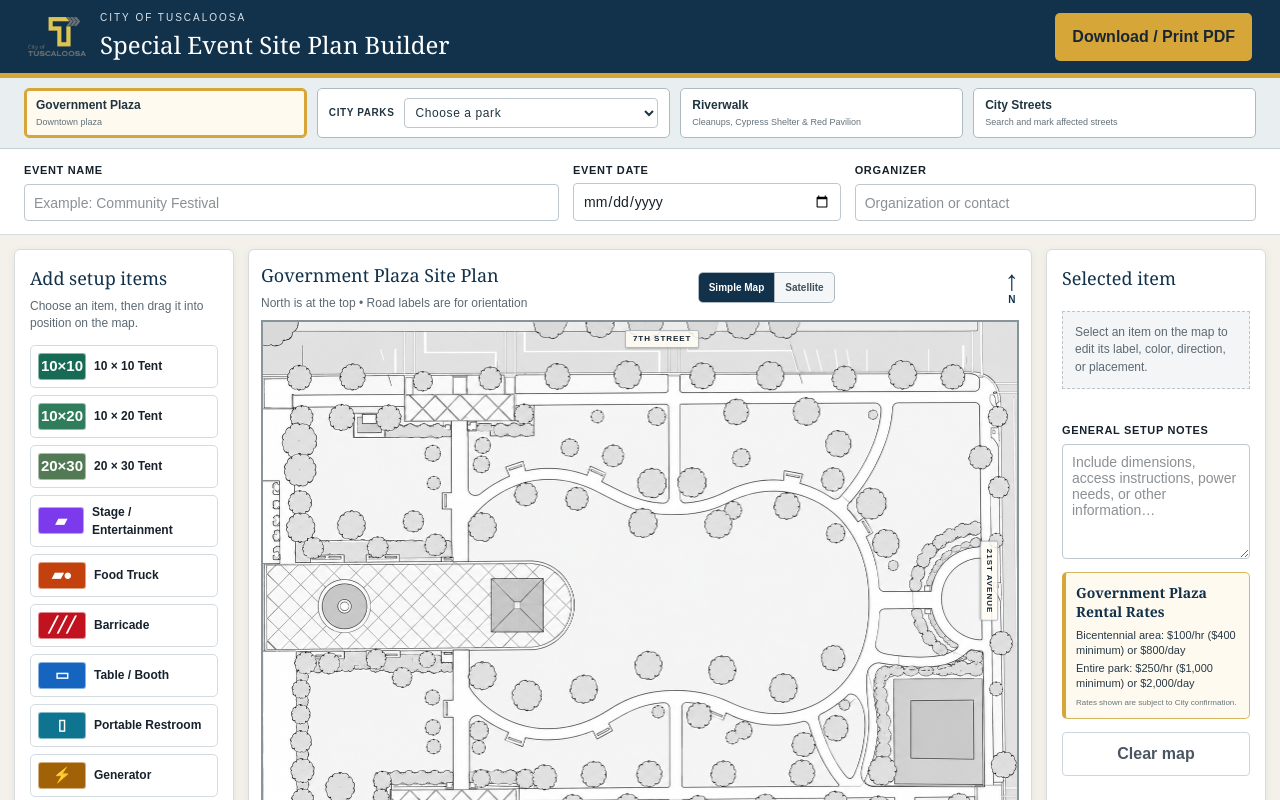
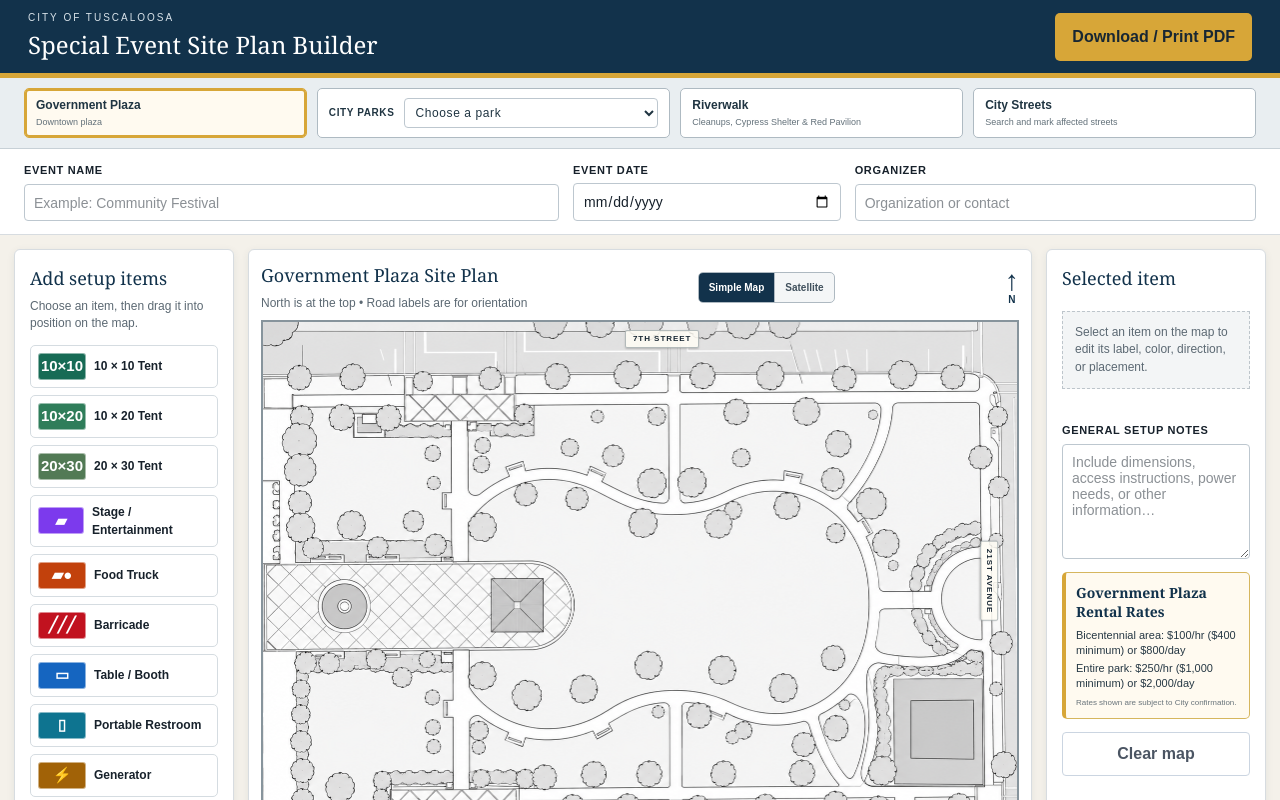
Before and after one commit to jledwards13/special-events-permit-maps, a Next.js app: page / in a window 1280 px wide. Shown: the top 800 px of the page. Built offline with nearby package versions, Linux system fonts and the light colour scheme.

Commit message:
Temporarily remove City logo from header

```diff
--- a/app/page.tsx
+++ b/app/page.tsx
@@ -454,11 +454,6 @@
   return (
     <main>
       <header className="cityHeader">
-        <img
-          className="cityLogo"
-          src="/city-of-tuscaloosa-logo.png"
-          alt="City of Tuscaloosa logo"
-        />
         <div>
           <p>CITY OF TUSCALOOSA</p>
           <h1>Special Event Site Plan Builder</h1>
```
